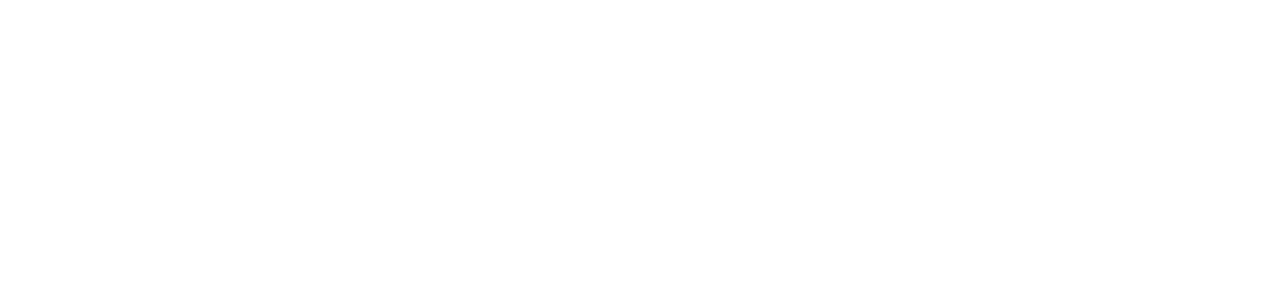
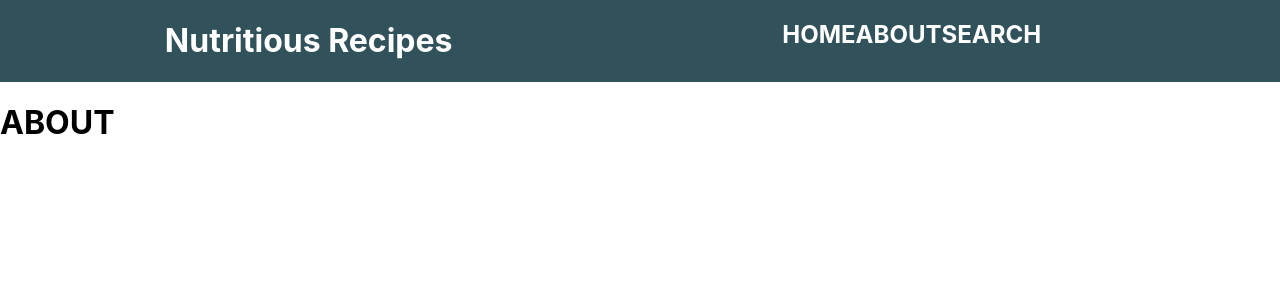
Before and after one commit to trieule50/nutritious-recipes-app, a React (Create React App) app: page /about in a window 1280 px wide. Shown: the top 300 px of the page. Built offline with nearby package versions, Linux system fonts and the light colour scheme.

Commit message:
Nagivation Created and Route Applied

```diff
--- a/src/App.css
+++ b/src/App.css
@@ -1,38 +1,18 @@
-.App {
-  text-align: center;
+header, nav{
+  background-color: #31525B;
+  display: flex;
+  justify-content: space-around;
+  padding: 0 24px 0 0;
 }
 
-.App-logo {
-  height: 40vmin;
-  pointer-events: none;
-}
-
-@media (prefers-reduced-motion: no-preference) {
-  .App-logo {
-    animation: App-logo-spin infinite 20s linear;
-  }
-}
-
-.App-header {
-  background-color: #282c34;
-  min-height: 100vh;
-  display: flex;
-  flex-direction: column;
-  align-items: center;
-  justify-content: center;
-  font-size: calc(10px + 2vmin);
+header h1, h2{
   color: white;
 }
 
-.App-link {
-  color: #61dafb;
+header a{
+  text-decoration: none;
 }
 
-@keyframes App-logo-spin {
-  from {
-    transform: rotate(0deg);
-  }
-  to {
-    transform: rotate(360deg);
-  }
+nav{
+  padding: 0 50px 0 0;
 }
--- a/src/App.js
+++ b/src/App.js
@@ -1,10 +1,20 @@
+import { Route } from 'react-router-dom';
+import './App.css';
 
-import './App.css';
+import Navigation from './components/Navigation';
+import Home from './components/Home';
+import About from './components/About';
+import Search from './components/Search';
 
 function App() {
   return (
     <div className="App">
-
+      <Navigation />
+      <main>
+        <Route path="/" exact render={()=> <Home /> }/>
+        <Route path="/about" exact render={()=> <About /> }/>
+        <Route path="/search" exact render={()=> <Search /> }/>
+      </main>
     </div>
   );
 }
--- /dev/null
+++ b/src/components/About/index.js
@@ -0,0 +1,7 @@
+export default function About(){
+    return (
+        <div className='about'>
+            <h1>ABOUT</h1>
+        </div>
+    )
+}
--- /dev/null
+++ b/src/components/Home/index.js
@@ -0,0 +1,7 @@
+export default function Home() {
+    return(
+        <div className='home'>
+            <h1>WELCOME TO NUTRITIOUS RECIPES</h1>
+        </div>
+    )
+}
--- /dev/null
+++ b/src/components/Navigation/index.js
@@ -0,0 +1,23 @@
+import { Link } from "react-router-dom"
+
+export default function Navigation (){
+    return(
+        <header>
+            <Link to='/'>
+                <h1>Nutritious Recipes</h1>
+            </Link>
+            <nav>
+                <Link to='/'>
+                    <h2>HOME</h2>
+                </Link>
+                <Link to='/about'>
+                    <h2>ABOUT</h2>
+                </Link>
+                <Link to='/search'>
+                    <h2>SEARCH</h2>
+                </Link>
+            </nav>
+
+        </header>
+    )
+}
--- /dev/null
+++ b/src/components/Search/index.js
@@ -0,0 +1,7 @@
+export default function Search() {
+    return(
+        <div className='search'>
+            <h1>SEARCH:</h1>
+        </div>
+    )
+}
--- a/src/index.js
+++ b/src/index.js
@@ -3,10 +3,13 @@
 import './index.css';
 import App from './App';
 import reportWebVitals from './reportWebVitals';
+import { BrowserRouter as Router } from 'react-router-dom';
 
 ReactDOM.render(
   <React.StrictMode>
-    <App />
+    <Router>
+      <App />
+    </Router>
   </React.StrictMode>,
   document.getElementById('root')
 );
```
